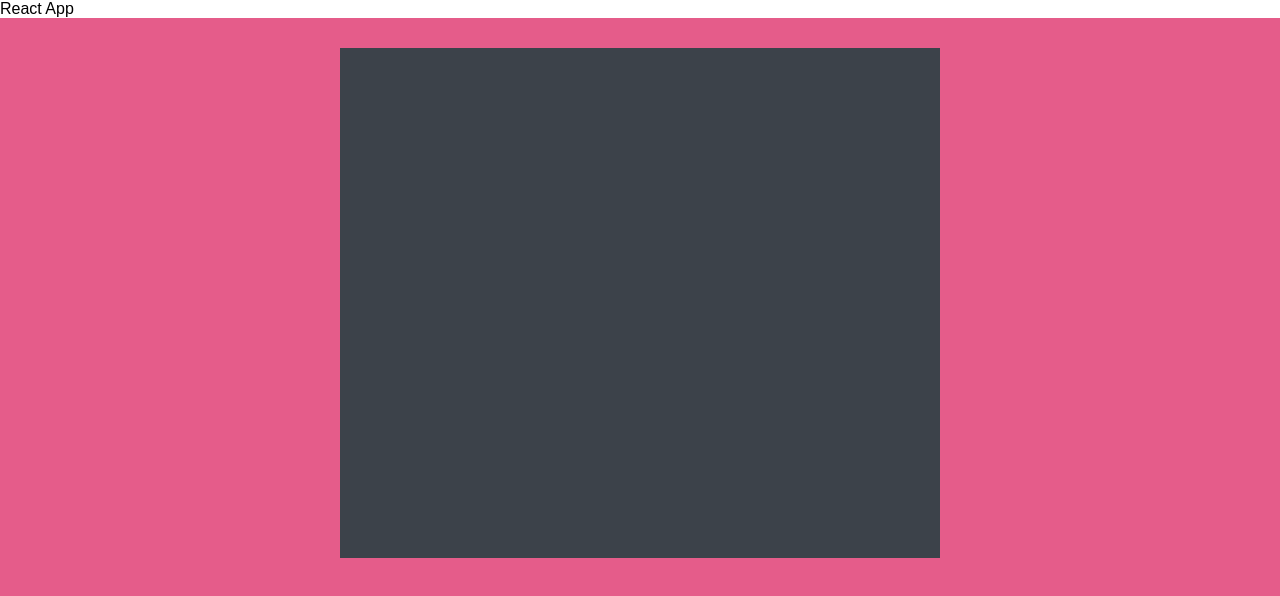
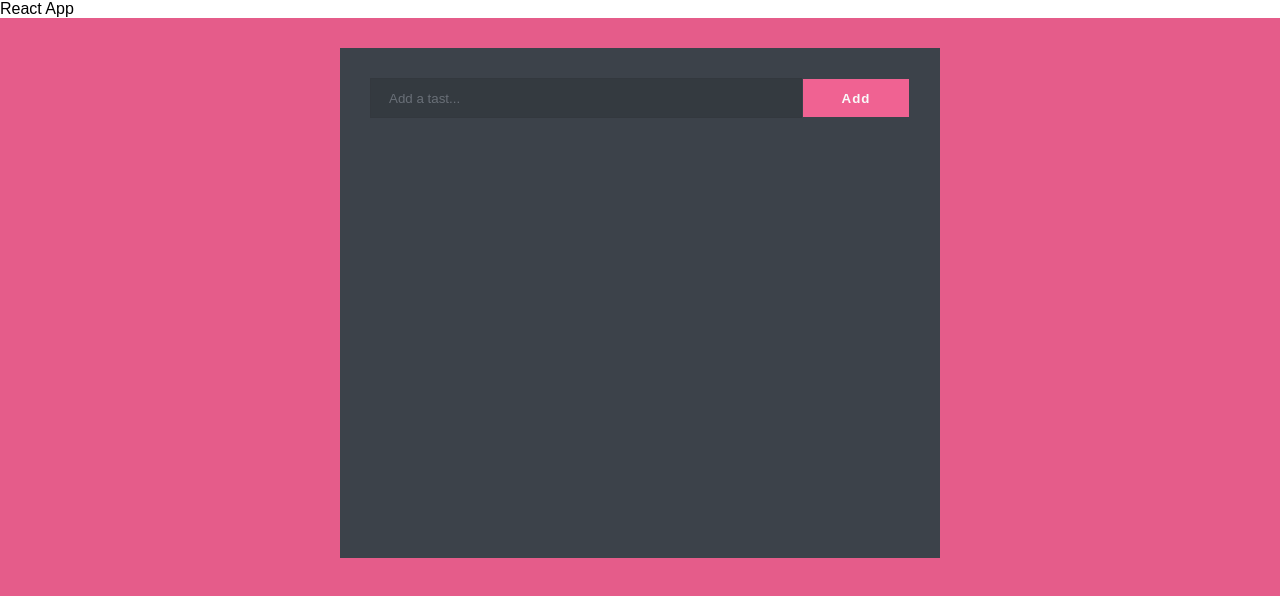
Before and after one commit to brianlockerbie/todo-app, a React (Create React App) app: page / in a window 1280 px wide. Shown: the top 596 px of the page. Built offline with nearby package versions, Linux system fonts and the light colour scheme.

Commit message:
Added the "Add" button

```diff
--- a/src/App.js
+++ b/src/App.js
@@ -8,7 +8,15 @@ const App = () => {
 
   return (
     <div className="App">
-      <div className="container"></div>
+      <div className="container">
+        <form>
+          <input type="text"
+          placeholder="Add a tast..."
+          value={inputValue}
+          />
+          <button type="submit">Add</button>
+        </form>
+      </div>
     </div>
   );
 }
```
